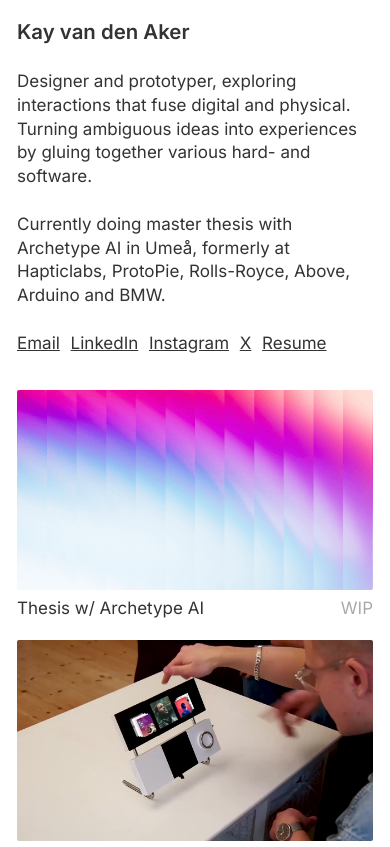
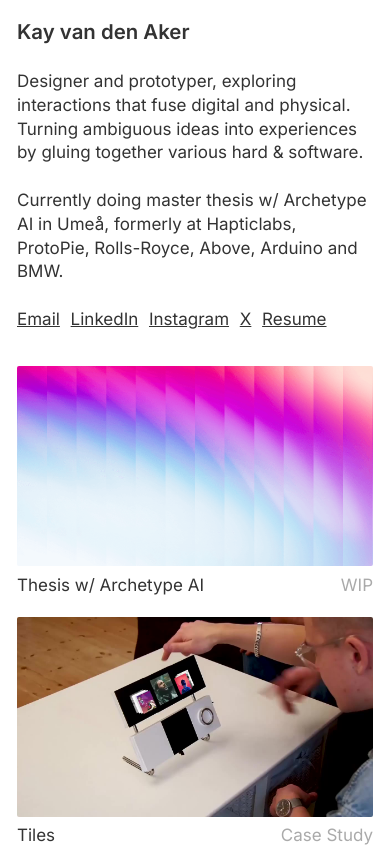
Before and after one commit to kayvandenaker/portfolio-new, a Next.js app: page / in a window 390 px wide. Shown: the top 847 px of the page. Built offline with nearby package versions, Linux system fonts and the light colour scheme.

Commit message:
shorter mobile text

```diff
--- a/src/app/components/Home.js
+++ b/src/app/components/Home.js
@@ -71,10 +71,10 @@ export default function Home() {
           </p> */}
           <p>
             <b>Kay van den Aker</b><br/><br/>
-            Designer and prototyper, exploring interactions that fuse digital and physical. Turning ambiguous ideas into experiences by gluing together various hard- and software.
+            Designer and prototyper, exploring interactions that fuse digital and physical. Turning ambiguous ideas into experiences by gluing together various hard<span className='mobileText'> &</span><span className='desktopText'>- and</span> software.
             <br/><br/>
             {/* Currently freelancing for <a href='https://www.hapticlabs.io' target="_blank">Hapticlabs</a> and <a href='https://www.protopie.io' target="_blank">ProtoPie</a> while mastering IxD in <a href='https://www.umu.se/en/umea-institute-of-design/' target="_blank">Umeå</a>, formerly at <a href='https://www.above.se' target="_blank">Above</a>, <a href='https://www.arduino.cc' target="_blank">Arduino</a>, <a href='https://www.rolls-roycemotorcars.com/' target="_blank">Rolls-Royce</a> and <a href='https://www.bmw.com' target="_blank">BMW</a>. */}
-            Currently doing master thesis with <a href='https://www.archetypeai.io/' target="_blank">Archetype AI</a> in <a href='https://www.umu.se/en/umea-institute-of-design/' target="_blank">Umeå</a>, formerly at <a href='https://www.hapticlabs.io' target="_blank">Hapticlabs</a>, <a href='https://www.protopie.io' target="_blank">ProtoPie</a>, <a href='https://www.rolls-roycemotorcars.com/' target="_blank">Rolls-Royce</a>, <a href='https://www.above.se' target="_blank">Above</a>, <a href='https://www.arduino.cc' target="_blank">Arduino</a> and <a href='https://www.bmw.com' target="_blank">BMW</a>.
+            Currently doing master thesis <span className='mobileText'>w/</span><span className='desktopText'>with</span> <a href='https://www.archetypeai.io/' target="_blank">Archetype AI</a> in <a href='https://www.umu.se/en/umea-institute-of-design/' target="_blank">Umeå</a>, formerly at <a href='https://www.hapticlabs.io' target="_blank">Hapticlabs</a>, <a href='https://www.protopie.io' target="_blank">ProtoPie</a>, <a href='https://www.rolls-roycemotorcars.com/' target="_blank">Rolls-Royce</a>, <a href='https://www.above.se' target="_blank">Above</a>, <a href='https://www.arduino.cc' target="_blank">Arduino</a> and <a href='https://www.bmw.com' target="_blank">BMW</a>.
             <br/><br/>
             <span className='contact-container'>
                 <a className='link' href="mailto:kayvandenaker@gmail.com" target="_blank">Email</a>
--- a/src/app/css/home.css
+++ b/src/app/css/home.css
@@ -100,6 +100,12 @@
     }
 }
 
+.mobileText{
+    display: none;
+}
+.desktopText{
+    display: inline;
+}
 
 @media only screen and (max-width: 760px) {
     .intro{
@@ -107,6 +113,12 @@
     }
     .container{
         padding: 1.2rem 1rem 2rem 1rem;
+    }
+    .mobileText{
+        display: inline;
+    }
+    .desktopText{
+        display: none;
     }
 }
 
```
